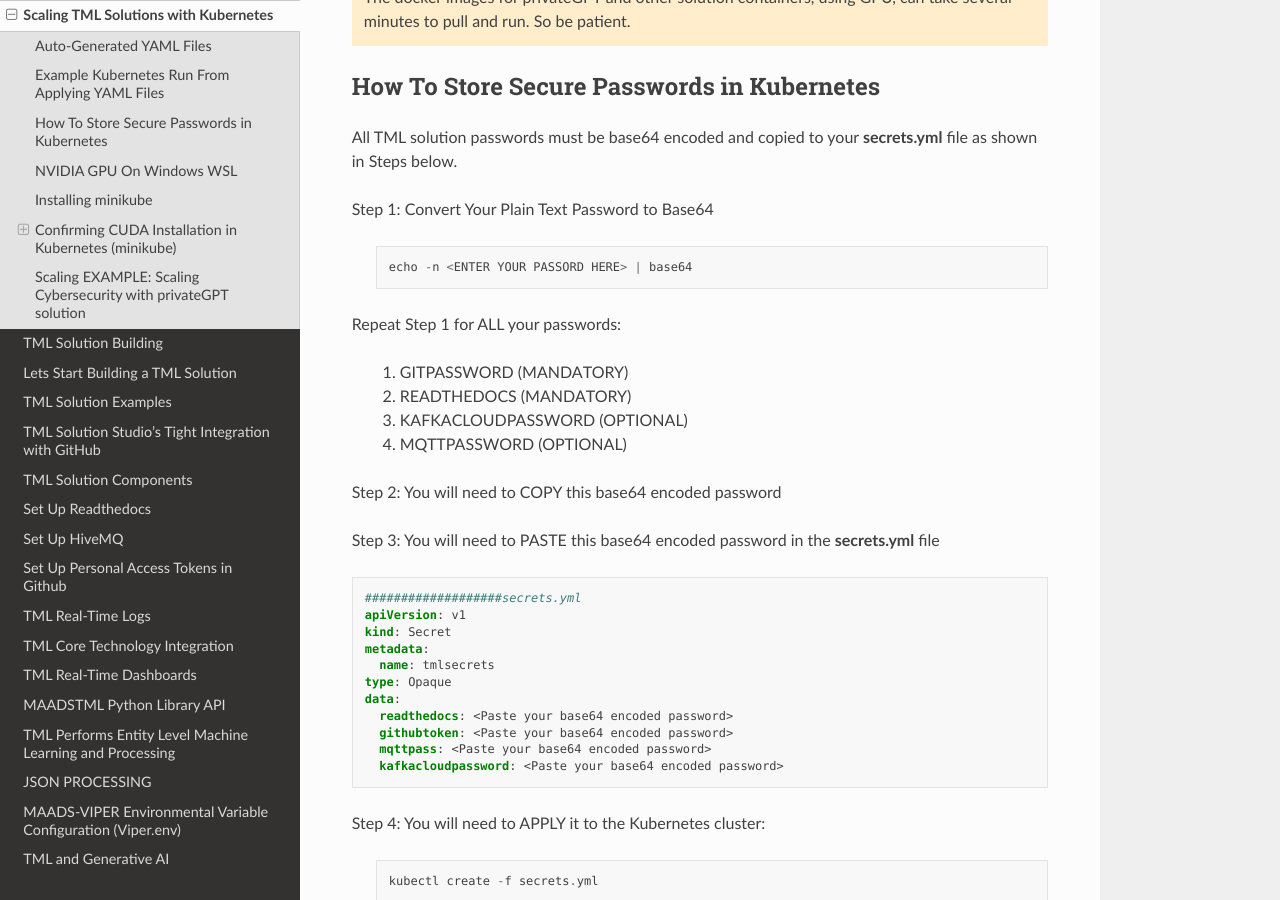
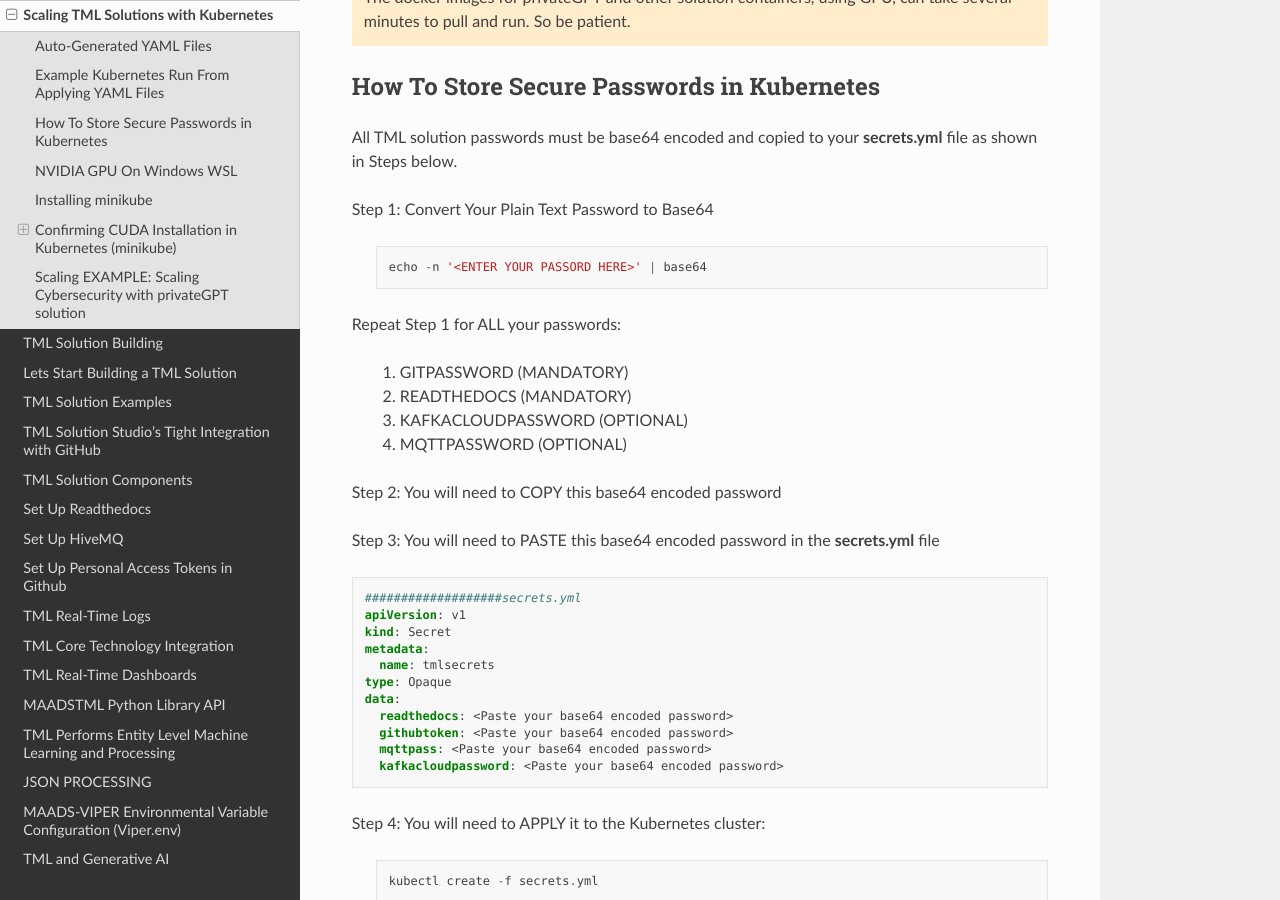
Before and after one commit to smaurice101/readthedocs, a Sphinx documentation site: the page built from docs/source/kube.rst, in a window 1280 px wide and 900 px high, scrolled down 2635 px. Built offline with Sphinx 7.4.7 and the Read the Docs theme 3.1.0, drawn with Linux system fonts in a browser that asks for light colours.

```diff
--- a/docs/source/kube.rst
+++ b/docs/source/kube.rst
@@ -99,7 +99,7 @@ Step 1: Convert Your Plain Text Password to Base64
 
  .. code-block::
 
-    echo -n <ENTER YOUR PASSORD HERE> | base64
+    echo -n '<ENTER YOUR PASSORD HERE>' | base64
 
 Repeat Step 1 for ALL your passwords:
 
```
